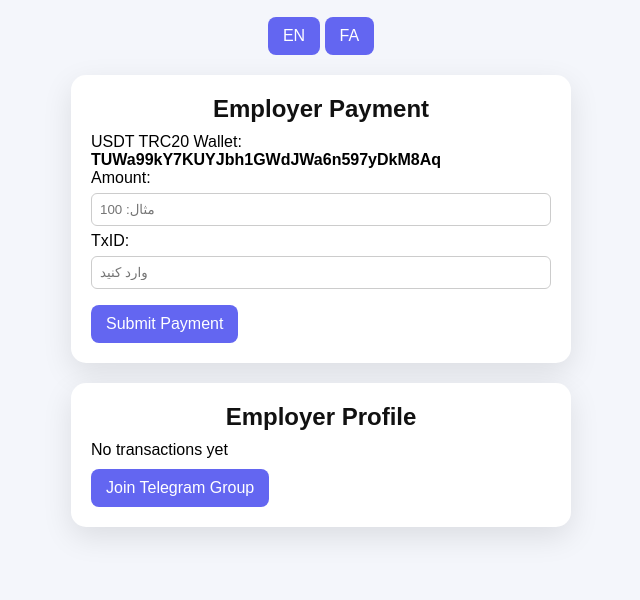
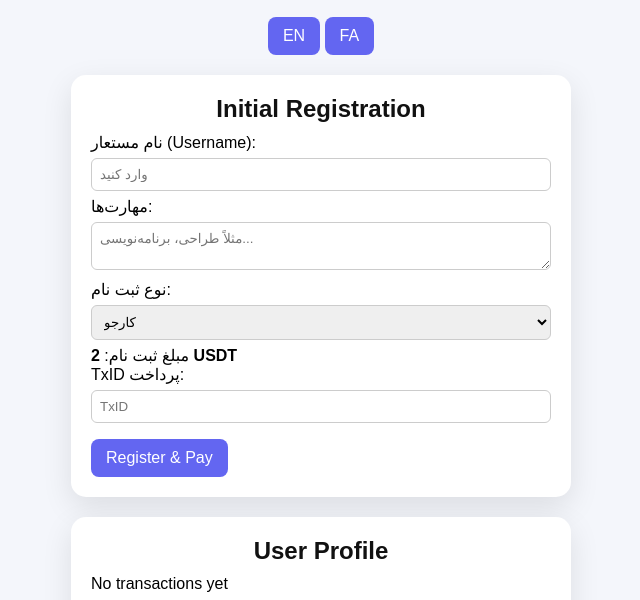
Before and after one commit to garsha6163-sudo/International-Teleworking-Job-, a plain HTML site: page index.html in a window 1280 px wide. Both pictures are taken after a click on the button "EN". Shown: the part 200-800 px from the top of the page, without its empty margins (319-959 px from the left). Drawn offline with Linux system fonts and the light colour scheme.

Commit message:
Update index.html

```diff
--- a/index.html
+++ b/index.html
@@ -10,14 +10,14 @@ body{background:#f4f6fb;display:flex;flex-direction:column;align-items:center;mi
 h1,h2{color:#111;text-align:center;margin-bottom:10px}
 .container{background:#fff;border-radius:15px;box-shadow:0 10px 30px rgba(0,0,0,0.1);padding:20px;width:100%;max-width:500px;margin-bottom:20px}
 .button{background:#6366f1;color:#fff;padding:10px 15px;border:none;border-radius:8px;cursor:pointer;font-size:16px;margin-top:10px}
-input, select{width:100%;padding:8px;margin:6px 0;border:1px solid #ccc;border-radius:6px}
+input, select, textarea{width:100%;padding:8px;margin:6px 0;border:1px solid #ccc;border-radius:6px}
 .card{background:#f9f9f9;padding:12px;margin:8px 0;border-radius:10px;box-shadow:0 2px 6px rgba(0,0,0,0.08)}
 .locked{background:#fff3cd;border-left:5px solid #ffc107}
 .settled{background:#d4edda;border-left:5px solid #28a745}
 .pending{background:#cce5ff;border-left:5px solid #007bff}
 .status{font-weight:bold;text-align:right}
+#logo{width:120px;height:120px;margin:0 auto 20px;animation:spin 5s linear infinite}
 #lang-switch{margin-bottom:20px;text-align:center}
-#logo{width:120px;height:120px;margin:0 auto 20px;animation:spin 5s linear infinite}
 @keyframes spin{0%{transform:rotate(0deg)}100%{transform:rotate(360deg)}}
 </style>
 </head>
@@ -32,18 +32,24 @@ input, select{width:100%;padding:8px;margin:6px 0;border:1px solid #ccc;border-r
 </div>
 
 <div class="container">
-  <h2 id="pay-title">پرداخت کارفرما</h2>
-  <p id="wallet-label">آدرس USDT TRC20:</p>
-  <p><b>TUWa99kY7KUYJbh1GWdJWa6n597yDkM8Aq</b></p>
-  <p id="amount-label">مبلغ:</p>
-  <input type="number" id="amount" placeholder="مثال: 100">
-  <p id="txid-label">TxID (شناسه تراکنش):</p>
-  <input type="text" id="txid" placeholder="وارد کنید">
-  <button class="button" onclick="addTransaction()" id="pay-btn">ثبت پرداخت</button>
+  <h2 id="reg-title">ثبت نام اولیه</h2>
+  <p>نام مستعار (Username):</p>
+  <input type="text" id="username" placeholder="وارد کنید">
+  <p>مهارت‌ها:</p>
+  <textarea id="skills" placeholder="مثلاً طراحی، برنامه‌نویسی..."></textarea>
+  <p>نوع ثبت نام:</p>
+  <select id="user-type">
+    <option value="worker">کارجو</option>
+    <option value="employer">کارفرما</option>
+  </select>
+  <p>مبلغ ثبت نام: <b id="fee-label">2 USDT</b></p>
+  <p>TxID پرداخت:</p>
+  <input type="text" id="txid" placeholder="TxID">
+  <button class="button" onclick="register()" id="reg-btn">ثبت نام و پرداخت</button>
 </div>
 
 <div class="container">
-  <h2 id="profile-title">پروفایل کارفرما</h2>
+  <h2 id="profile-title">پروفایل کاربر</h2>
   <div id="transactions">
     <p id="no-trans">هیچ تراکنشی وجود ندارد</p>
   </div>
@@ -52,23 +58,62 @@ input, select{width:100%;padding:8px;margin:6px 0;border:1px solid #ccc;border-r
   </a>
 </div>
 
+<div class="container">
+  <h2>پرداخت با QR Code</h2>
+  <p>اسکن کنید و مبلغ ثبت نام را واریز کنید:</p>
+  <img src="https://chart.googleapis.com/chart?chs=200x200&cht=qr&chl=TUWa99kY7KUYJbh1GWdJWa6n597yDkM8Aq" alt="QR Code USDT">
+</div>
+
 <script>
+const REGISTRATION_FEE_WORKER = 2;
+const REGISTRATION_FEE_EMPLOYER = 1;
+
+const usernameInput = document.getElementById('username');
+const skillsInput = document.getElementById('skills');
+const userTypeSelect = document.getElementById('user-type');
+const txInput = document.getElementById('txid');
+const feeLabel = document.getElementById('fee-label');
+
 let lang = 'fa';
 let transactions = JSON.parse(localStorage.getItem('transactions') || '[]');
 
+userTypeSelect.addEventListener('change', ()=>{
+  feeLabel.innerText = userTypeSelect.value==='worker'?'2 USDT':'1 USDT';
+});
+
+function register(){
+  const username = usernameInput.value.trim();
+  const skills = skillsInput.value.trim();
+  const txid = txInput.value.trim();
+  if(!username || !skills || !txid){
+    alert(lang==='fa'?'همه فیلدها را پر کنید':'Please fill all fields');
+    return;
+  }
+  const type = userTypeSelect.value;
+  const amount = type==='worker'?REGISTRATION_FEE_WORKER:REGISTRATION_FEE_EMPLOYER;
+  transactions.push({username, skills, type, amount, txid, status:'Locked'});
+  localStorage.setItem('transactions', JSON.stringify(transactions));
+  usernameInput.value=''; skillsInput.value=''; txInput.value='';
+  renderTransactions();
+  alert(lang==='fa'?'ثبت نام و پرداخت با موفقیت انجام شد':'Registration and payment successful!');
+}
+
 function renderTransactions(){
   const container = document.getElementById('transactions');
-  container.innerHTML = '';
+  container.innerHTML='';
   if(transactions.length===0){
     container.innerHTML='<p id="no-trans">'+(lang==='fa'?'هیچ تراکنشی وجود ندارد':'No transactions yet')+'</p>';
     return;
   }
   transactions.forEach((t,i)=>{
-    const div = document.createElement('div');
+    const div=document.createElement('div');
     div.className='card '+(t.status==='Locked'?'locked':t.status==='Settled'?'settled':'pending');
     div.innerHTML=`
+      <p><b>${lang==='fa'?'نام مستعار':'Username'}:</b> ${t.username}</p>
+      <p><b>${lang==='fa'?'مهارت‌ها':'Skills'}:</b> ${t.skills}</p>
+      <p><b>${lang==='fa'?'نوع کاربر':'User Type'}:</b> ${t.type}</p>
       <p><b>${lang==='fa'?'مبلغ':'Amount'}:</b> ${t.amount} USDT</p>
-      <p><b>${lang==='fa'?'TxID':'TxID'}:</b> ${t.txid}</p>
+      <p><b>TxID:</b> ${t.txid}</p>
       <p><b>${lang==='fa'?'وضعیت':'Status'}:</b> <span class="status">${t.status}</span></p>
       ${t.status==='Locked'?`<button class="button" onclick="confirmCompletion(${i})">${lang==='fa'?'تأیید انجام کار':'Confirm Completion'}</button>`:''}
       ${t.status==='Settled'?`<p>${lang==='fa'?'کمیسیون ۱۰٪':'Commission 10%'}: ${t.amount*0.1} USDT</p>
@@ -78,35 +123,22 @@ function renderTransactions(){
   });
 }
 
-function addTransaction(){
-  const amount=document.getElementById('amount').value;
-  const txid=document.getElementById('txid').value.trim();
-  if(!amount || !txid){alert(lang==='fa'?'مقدار و TxID را وارد کنید':'Please enter amount and TxID'); return;}
-  transactions.push({amount:Number(amount),txid,status:'Locked'});
-  localStorage.setItem('transactions',JSON.stringify(transactions));
-  document.getElementById('amount').value='';
-  document.getElementById('txid').value='';
-  renderTransactions();
-}
-
 function confirmCompletion(index){
   if(confirm(lang==='fa'?'آیا می‌خواهید کار را تأیید و پول را آزاد کنید؟':'Confirm completion and release payment?')){
     transactions[index].status='Settled';
-    localStorage.setItem('transactions',JSON.stringify(transactions));
+    localStorage.setItem('transactions', JSON.stringify(transactions));
     renderTransactions();
   }
 }
 
 function switchLang(l){
   lang=l;
-  document.getElementById('site-title').innerText=lang==='fa'?'International Teleworking Job Search':'International Teleworking Job Search';
-  document.getElementById('pay-title').innerText=lang==='fa'?'پرداخت کارفرما':'Employer Payment';
-  document.getElementById('wallet-label').innerText=lang==='fa'?'آدرس USDT TRC20:':'USDT TRC20 Wallet:';
-  document.getElementById('amount-label').innerText=lang==='fa'?'مبلغ:':'Amount:';
-  document.getElementById('txid-label').innerText=lang==='fa'?'TxID (شناسه تراکنش):':'TxID:';
-  document.getElementById('pay-btn').innerText=lang==='fa'?'ثبت پرداخت':'Submit Payment';
-  document.getElementById('profile-title').innerText=lang==='fa'?'پروفایل کارفرما':'Employer Profile';
-  document.getElementById('tg-btn').innerText=lang==='fa'?'ورود به گروه تلگرام':'Join Telegram Group';
+  document.getElementById('site-title').innerText='International Teleworking Job Search';
+  document.getElementById('reg-title').innerText = lang==='fa'?'ثبت نام اولیه':'Initial Registration';
+  document.getElementById('profile-title').innerText = lang==='fa'?'پروفایل کاربر':'User Profile';
+  document.getElementById('reg-btn').innerText = lang==='fa'?'ثبت نام و پرداخت':'Register & Pay';
+  document.getElementById('tg-btn').innerText = lang==='fa'?'ورود به گروه تلگرام':'Join Telegram Group';
+  feeLabel.innerText = userTypeSelect.value==='worker'?'2 USDT':'1 USDT';
   renderTransactions();
 }
 
```
